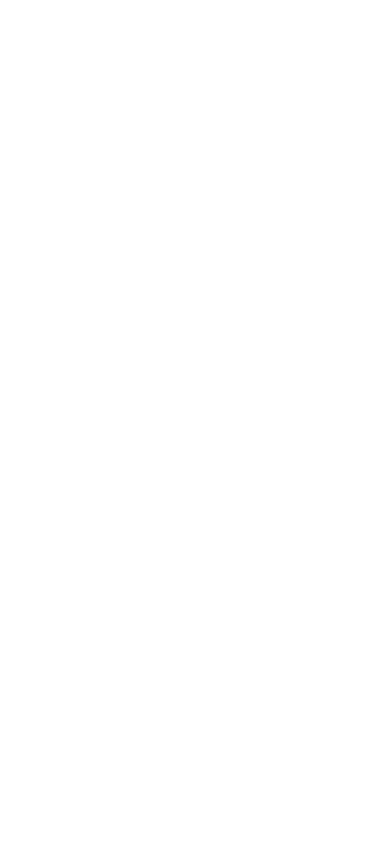
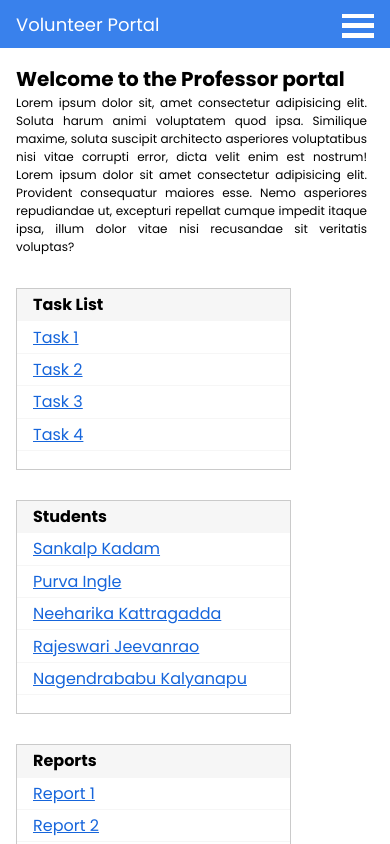
Before and after one commit to SankalpKadam/volunteer_program, a React (Create React App) app: page /professorhome in a window 390 px wide. Before the commit this address had no page. Built offline with nearby package versions, Linux system fonts and the light colour scheme.

Commit message:
completed responsive professor dashboard

```diff
--- a/src/App.js
+++ b/src/App.js
@@ -10,6 +10,7 @@
 import StudentHome from './pages/StudentHome';
 import Calendar from './pages/Calendar';
 import ReportSubmission from './pages/ReportSubmission';
+import ProfessorHome from './pages/ProfessorHome';
 function App() {
   return (
     <Routes>
@@ -25,6 +26,9 @@
         <Route path='calendar' element={<Calendar/>}/>
         <Route path='submitreport' element={<ReportSubmission/>}/>
       </Route>
+      <Route path='/professorhome'>
+        <Route index element={<ProfessorHome/>}/>
+      </Route>
     </Routes>
   );
 }
--- /dev/null
+++ b/src/components/ProfessorDashboard/ProfessorDashboard.css
@@ -0,0 +1,66 @@
+.professordashboard{
+    width: 100%;
+    height:100vh;
+    overflow-x:hidden ;
+}
+.professordashboard__data{
+    width: 100%;
+    height: 100%;
+    /* display: flex;
+    flex-direction: column; */
+    /* padding: 4rem; */
+}
+.professordashboard__content{
+    display: flex;
+    flex-direction: column;
+    margin: 4rem;
+    text-align: justify;
+}
+.professordashboard__title{
+    font-size: var(--text-5xl);
+    font-weight: bold;
+}
+.professordashboard__tables{
+    display: flex;
+    flex-direction: row;
+    flex-wrap: wrap;
+    padding: 2rem 4rem;
+}
+.professordashboard__table1{
+    width: 30%;
+    margin: 0 1rem;
+}
+@media screen and (max-width:767px) {
+    .professordashboard__data{
+        padding: 1rem;
+    }
+    .professordashboard__title{
+        font-size: var(--text-xl);
+        font-weight: bold;
+        width: 90%;
+
+    }
+    .professordashboard__table1{
+        width: 70%;
+        margin: 1rem 0rem;
+    }
+    .professordashboard__content{
+        margin: 0;
+    }
+    .professordashboard__tables{
+        padding: 0;
+    }
+    .professordashboard__welcometext{
+        font-size: var(--text-xs);
+        width: 90%;
+    }
+}
+@media (min-width:768px) and (max-width:1024px) {
+    .professordashboard__table1{
+        width: 70%;
+        margin: 1rem 0rem;
+    }
+    .professordashboard__tables{
+        padding: 0;
+    }
+}
--- /dev/null
+++ b/src/components/ProfessorDashboard/ProfessorDashboard.jsx
@@ -0,0 +1,56 @@
+import React from 'react'
+import Navbar from '../universalComponents/Navbar/Navbar'
+import './ProfessorDashboard.css'
+import Table from '../universalComponents/Table/Table'
+const ProfessorDashboard = () => {
+    const menuItems = [{
+        text: "Recommendations",
+        link: "recommend"
+    },
+    {
+        text: "Reports",
+        link: "report"
+    },
+    {
+        text: "Tasks",
+        link: "tasks"
+    },
+    {
+        text: "Logout",
+        link: "/logout"
+    }
+    ]
+    return (
+        <div className='professordashboard'>
+            <Navbar items={menuItems.reverse()} />
+            <div className="professordashboard__data">
+                <div className="professordashboard__content">
+
+                    <div className="professordashboard__title">
+                        Welcome to the Professor portal
+                    </div>
+                    <div className="professordashboard__welcometext">
+                        Lorem ipsum dolor sit, amet consectetur adipisicing elit. Soluta harum animi voluptatem quod ipsa. Similique maxime, soluta suscipit architecto asperiores voluptatibus nisi vitae corrupti error, dicta velit enim est nostrum!
+                        Lorem ipsum dolor sit amet consectetur adipisicing elit. Provident consequatur maiores esse. Nemo asperiores repudiandae ut, excepturi repellat cumque impedit itaque ipsa, illum dolor vitae nisi recusandae sit veritatis voluptas?
+                    </div>
+                    <div className="professordashboard__tables">
+                        <div className="professordashboard__table1">
+
+                            <Table heading="Task List" rows={["Task 1", "Task 2", "Task 3", "Task 4"]} />
+                        </div>
+                        <div className="professordashboard__table1">
+
+                            <Table heading="Students" rows={["Sankalp Kadam", "Purva Ingle", "Neeharika Kattragadda", "Rajeswari Jeevanrao", "Nagendrababu Kalyanapu"]} />
+                        </div>
+                        <div className="professordashboard__table1">
+
+                            <Table heading="Reports" rows={["Report 1", "Report 2", "Report 3", "Report 4"]} />
+                        </div>
+                    </div>
+                </div>
+            </div>
+        </div>
+    )
+}
+
+export default ProfessorDashboard
--- /dev/null
+++ b/src/pages/ProfessorHome.jsx
@@ -0,0 +1,12 @@
+import React from 'react'
+import ProfessorDashboard from '../components/ProfessorDashboard/ProfessorDashboard'
+
+const ProfessorHome = () => {
+  return (
+    <div>
+      <ProfessorDashboard/>
+    </div>
+  )
+}
+
+export default ProfessorHome
```
